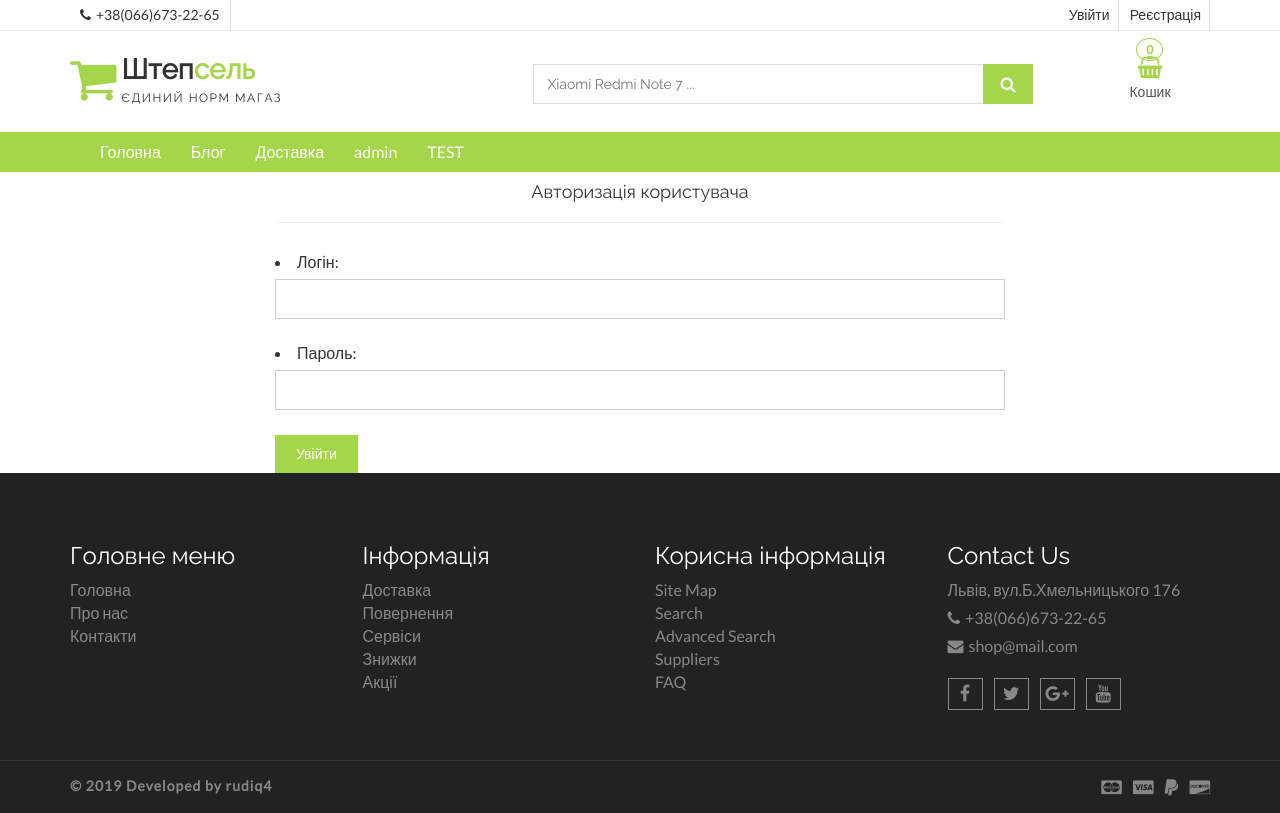
After one commit to rudiq4/shop_restyling, a Django app: page /customer/login/ in a window 1280 px wide. The commit adds this page. Run offline with Django 3.2, Linux system fonts and the light colour scheme; some libraries are stand-ins or nearby versions.

Commit message:
+Login(View, Form, Template) *edit header

```diff
--- a/customer/forms.py
+++ b/customer/forms.py
@@ -7,6 +7,11 @@ User = get_user_model()
 class LoginForm(forms.Form):
     username = forms.CharField()
     password = forms.CharField(widget=forms.PasswordInput)
+
+    def __init__(self, *args, **kwargs):
+        super(LoginForm, self).__init__(*args, **kwargs)
+        self.fields['username'].label = 'Логін'
+        self.fields['password'].label = 'Пароль'
 
 
 class RegistrationForm(forms.ModelForm):
--- a/customer/urls.py
+++ b/customer/urls.py
@@ -6,4 +6,5 @@ app_name = 'customer'
 
 urlpatterns = [
     url(r'^registration/$', views.RegistrationView.as_view(), name='registration'),
+    url(r'^login/$', views.LoginView.as_view(), name='login'),
 ]
--- a/customer/views.py
+++ b/customer/views.py
@@ -3,7 +3,7 @@ from django import forms
 from .models import UserAccount
 from customer.forms import RegistrationForm, LoginForm
 from django.shortcuts import render
-from django.contrib.auth import get_user_model
+from django.contrib.auth import get_user_model, authenticate, login, logout
 from django.http import HttpResponseRedirect
 
 User = get_user_model()  #a
@@ -38,3 +38,26 @@ class RegistrationView(View):
             return HttpResponseRedirect('/')
         context = {'form': form}
         return render(self.request, self.template, context)
+
+
+class LoginView(View):
+    template = 'auth/login.html'
+
+    def get(self, request, *args, **kwargs):
+        form = LoginForm(request.POST or None)
+        context = {
+            'form': form
+        }
+        return render(self.request, self.template, context)
+
+    def post(self, request, *args, **kwargs):
+        form = LoginForm(request.POST or None)
+        if form.is_valid():
+            username = form.cleaned_data['username']
+            password = form.cleaned_data['password']
+            user = authenticate(username=username, password=password)
+            if user:
+                login(self.request, user)
+                return HttpResponseRedirect('/')
+        context = {'form': form}
+        return render(self.request, self.template, context)
--- a/shop_restyling/settings.py
+++ b/shop_restyling/settings.py
@@ -3,7 +3,7 @@ from secret import *
 
 DEBUG = True
 
-ALLOWED_HOSTS = ['d24074de.ngrok.io']
+ALLOWED_HOSTS = []
 
 INSTALLED_APPS = [
     'django.contrib.admin',
--- /dev/null
+++ b/templates/auth/login.html
@@ -0,0 +1,20 @@
+{% extends "shop/base/base.html" %}
+{% load static %}
+{% block title %}
+    Авторизація
+{% endblock %}
+{% block content %}
+    <div class="col-md-8 col-md-offset-2">
+        <div class="aa-myaccount-login">
+            <h4 class="text-center">Авторизація користувача</h4>
+            <form action="" method="POST" class="aa-login-form">
+                {{ form.error }}
+                <hr>
+                {% csrf_token %}
+                {{ form.as_ul }}
+                <button type="submit" class="aa-browse-btn">Увійти</button>
+            </form>
+        </div>
+    </div>
+
+{% endblock %}
--- a/templates/shop/base/header.html
+++ b/templates/shop/base/header.html
@@ -20,10 +20,11 @@
                         <div class="aa-header-top-right">
                             <ul class="aa-head-top-nav-right">
                                 {% if request.user.is_authenticated %}
-                                    <li><a href="" data-toggle="modal" data-target="#login-modal">{{ request.user.username }}</a></li>
+                                    <li><a href="" data-toggle="modal"
+                                           data-target="#login-modal">{{ request.user.username }}</a></li>
                                     <li><a href="" data-toggle="modal" data-target="#login-modal">Кабінет</a></li>
                                 {% else %}
-                                    <li><a href="#">Увійти</a></li>
+                                    <li><a href="{% url "customer:login" %}">Увійти</a></li>
                                     <li><a href="{% url "customer:registration" %}">Реєстрація</a></li>
                                 {% endif %}
                             </ul>
@@ -44,10 +45,8 @@
                         <div class="aa-logo">
                             <a href="{% url "main:ProductList" %}">
                                 <span class="fa fa-shopping-cart"></span>
-                                <p>Андрій<strong>Саган</strong> <span>Любить великі хуі</span></p>
-{#                                <p>Штеп<strong>сель</strong> <span>єдиний норм магаз</span></p>#}
+                                <p>Штеп<strong>сель</strong> <span>єдиний норм магаз</span></p>
                             </a>
-
                         </div>
                         <!-- cart box -->
                         <div class="aa-cartbox">
```
